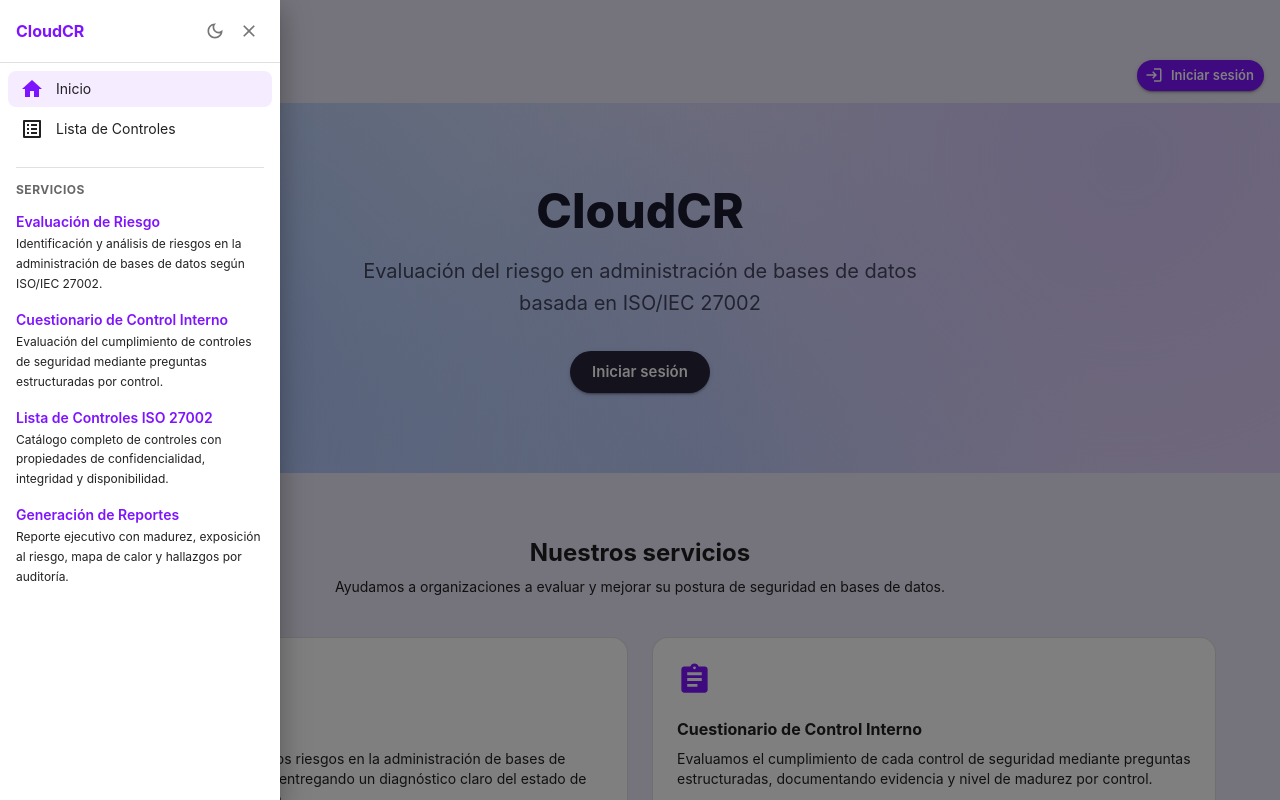
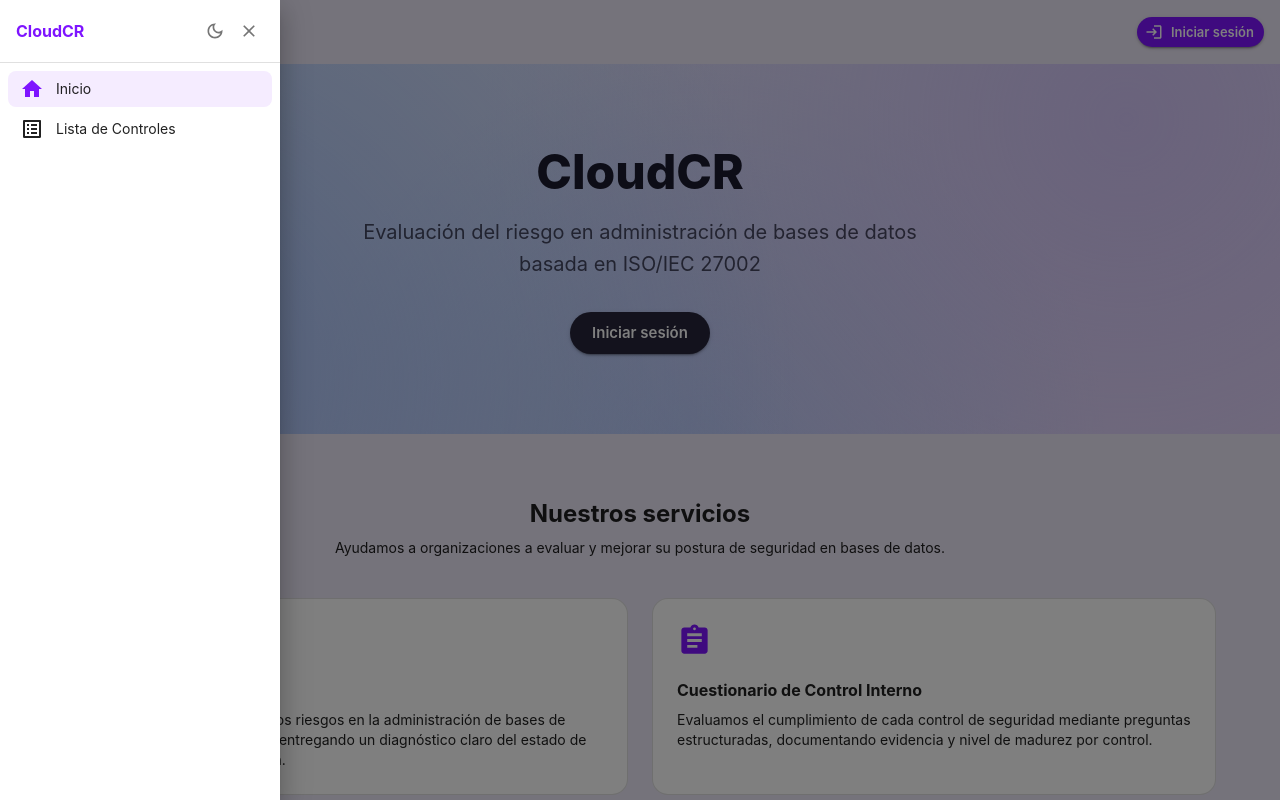
Before and after one commit to AlejandroMirandaGomez/cloudcr, a React (Vite) app in the folder frontend/: page / in a window 1280 px wide. Both pictures are taken after a click on the button "Abrir menú". Shown: the top 800 px of the page. Built offline with nearby package versions, Linux system fonts and the light colour scheme.

Commit message:
Quita la seccion Servicios del sidebar y alinea el boton de sesion con la hamburguesa

```diff
--- a/frontend/src/app/layout/RootLayout.jsx
+++ b/frontend/src/app/layout/RootLayout.jsx
@@ -2,14 +2,16 @@ import { Suspense } from 'react';
 import { Outlet } from 'react-router-dom';
 import { Box } from '@mui/material';
 import Footer from '../../common/components/footer/Footer.jsx';
-import Sidebar from '../../common/components/sidebar/Sidebar.jsx';
+import Sidebar, { TOP_BAR_HEIGHT } from '../../common/components/sidebar/Sidebar.jsx';
 
 export default function RootLayout() {
   return (
     <Box sx={{ display: 'flex', flexDirection: 'column', minHeight: '100vh' }}>
       <Sidebar />
-      {/* pt deja franja libre para el boton hamburguesa flotante */}
-      <Box component="main" sx={{ flex: 1, display: 'flex', flexDirection: 'column', minWidth: 0, pt: '56px' }}>
+      <Box
+        component="main"
+        sx={{ flex: 1, display: 'flex', flexDirection: 'column', minWidth: 0, pt: `${TOP_BAR_HEIGHT}px` }}
+      >
         <Suspense fallback={null}>
           <Outlet />
         </Suspense>
--- a/frontend/src/common/components/sidebar/SideBar.jsx
+++ b/frontend/src/common/components/sidebar/SideBar.jsx
@@ -18,6 +18,9 @@ import { useAuth } from '../../context/AuthContext.jsx';
 import { useColorMode } from '../../context/ColorModeContext.jsx';
 
 const DRAWER_WIDTH = 280;
+const MENU_BUTTON_OFFSET = 12;
+const MENU_BUTTON_SIZE = 40;
+const TOP_BAR_HEIGHT = MENU_BUTTON_OFFSET * 2 + MENU_BUTTON_SIZE;
 
 const NAV_ITEMS = [
   { label: 'Inicio', icon: <HomeIcon />, path: '/', show: () => true },
@@ -30,25 +33,6 @@ const NAV_ITEMS = [
     show: (session) => session?.rol === 'evaluador',
   },
   { label: 'Lista de Controles', icon: <ListAltIcon />, path: '/control-list', show: () => true },
-];
-
-const SERVICES = [
-  {
-    title: 'Evaluación de Riesgo',
-    description: 'Identificación y análisis de riesgos en la administración de bases de datos según ISO/IEC 27002.',
-  },
-  {
-    title: 'Cuestionario de Control Interno',
-    description: 'Evaluación del cumplimiento de controles de seguridad mediante preguntas estructuradas por control.',
-  },
-  {
-    title: 'Lista de Controles ISO 27002',
-    description: 'Catálogo completo de controles con propiedades de confidencialidad, integridad y disponibilidad.',
-  },
-  {
-    title: 'Generación de Reportes',
-    description: 'Reporte ejecutivo con madurez, exposición al riesgo, mapa de calor y hallazgos por auditoría.',
-  },
 ];
 
 const ROL_LABEL = { evaluador: 'Evaluador', organizacion: 'Organización' };
@@ -91,8 +75,7 @@ function DrawerContent({ onClose }) {
 
       <Divider />
 
-      {/* Navegación */}
-      <List dense sx={{ px: 1, pt: 1 }}>
+      <List dense sx={{ px: 1, pt: 1, flex: 1, overflowY: 'auto' }}>
         {NAV_ITEMS.filter((item) => item.show(session)).map(({ label, icon, path }) => (
           <ListItemButton
             key={path}
@@ -110,27 +93,6 @@ function DrawerContent({ onClose }) {
         ))}
       </List>
 
-      {/* Servicios */}
-      <Divider sx={{ mx: 2, my: 1 }} />
-      <Box sx={{ px: 2, pb: 2, overflowY: 'auto', flex: 1 }}>
-        <Typography variant="caption" sx={{ fontWeight: 700, color: 'text.secondary', textTransform: 'uppercase', letterSpacing: 0.5 }}>
-          Servicios
-        </Typography>
-        <Box sx={{ mt: 1.5, display: 'flex', flexDirection: 'column', gap: 2 }}>
-          {SERVICES.map(({ title, description }) => (
-            <Box key={title}>
-              <Typography variant="body2" sx={{ fontWeight: 600, color: 'primary.main' }}>
-                {title}
-              </Typography>
-              <Typography variant="caption" color="text.secondary" sx={{ display: 'block', mt: 0.25 }}>
-                {description}
-              </Typography>
-            </Box>
-          ))}
-        </Box>
-      </Box>
-
-      {/* Footer — usuario y logout */}
       {session && (
         <Box sx={{ mt: 'auto' }}>
           <Divider />
@@ -171,12 +133,21 @@ export default function Sidebar() {
   return (
     <>
       {!open && (
-        <Box className="no-print" sx={{ position: 'fixed', top: 12, left: 12, zIndex: 1300 }}>
+        <Box
+          className="no-print"
+          sx={{ position: 'fixed', top: MENU_BUTTON_OFFSET, left: MENU_BUTTON_OFFSET, zIndex: 1300 }}
+        >
           <Tooltip title="Menú">
             <IconButton
               onClick={() => setOpen(true)}
               aria-label="Abrir menú"
-              sx={{ bgcolor: 'background.paper', boxShadow: 2, '&:hover': { bgcolor: 'background.paper' } }}
+              sx={{
+                width: MENU_BUTTON_SIZE,
+                height: MENU_BUTTON_SIZE,
+                bgcolor: 'background.paper',
+                boxShadow: 2,
+                '&:hover': { bgcolor: 'background.paper' },
+              }}
             >
               <MenuIcon />
             </IconButton>
@@ -197,4 +168,4 @@ export default function Sidebar() {
   );
 }
 
-export { DRAWER_WIDTH };
+export { DRAWER_WIDTH, TOP_BAR_HEIGHT };
--- a/frontend/src/modules/home/pages/HomePage.jsx
+++ b/frontend/src/modules/home/pages/HomePage.jsx
@@ -11,6 +11,7 @@ import BarChartIcon from '@mui/icons-material/BarChart';
 import ListAltIcon from '@mui/icons-material/ListAlt';
 import { useAuth } from '../../../common/context/AuthContext.jsx';
 import { heroSx } from '../../../common/styles/hero.js';
+import { TOP_BAR_HEIGHT } from '../../../common/components/sidebar/Sidebar.jsx';
 
 const SERVICIOS = [
   {
@@ -63,8 +64,16 @@ export default function HomePage() {
 
   return (
     <Box>
-      {/* Barra superior — separada del hero para no chocar con el titulo CloudCR */}
-      <Box sx={{ display: 'flex', justifyContent: 'flex-end', px: 2, pt: 0.5, pb: 1.5 }}>
+      <Box
+        sx={{
+          display: 'flex',
+          justifyContent: 'flex-end',
+          alignItems: 'center',
+          px: 2,
+          height: TOP_BAR_HEIGHT,
+          mt: `-${TOP_BAR_HEIGHT}px`,
+        }}
+      >
         <Button
           variant={session ? 'outlined' : 'contained'}
           size="small"
```
